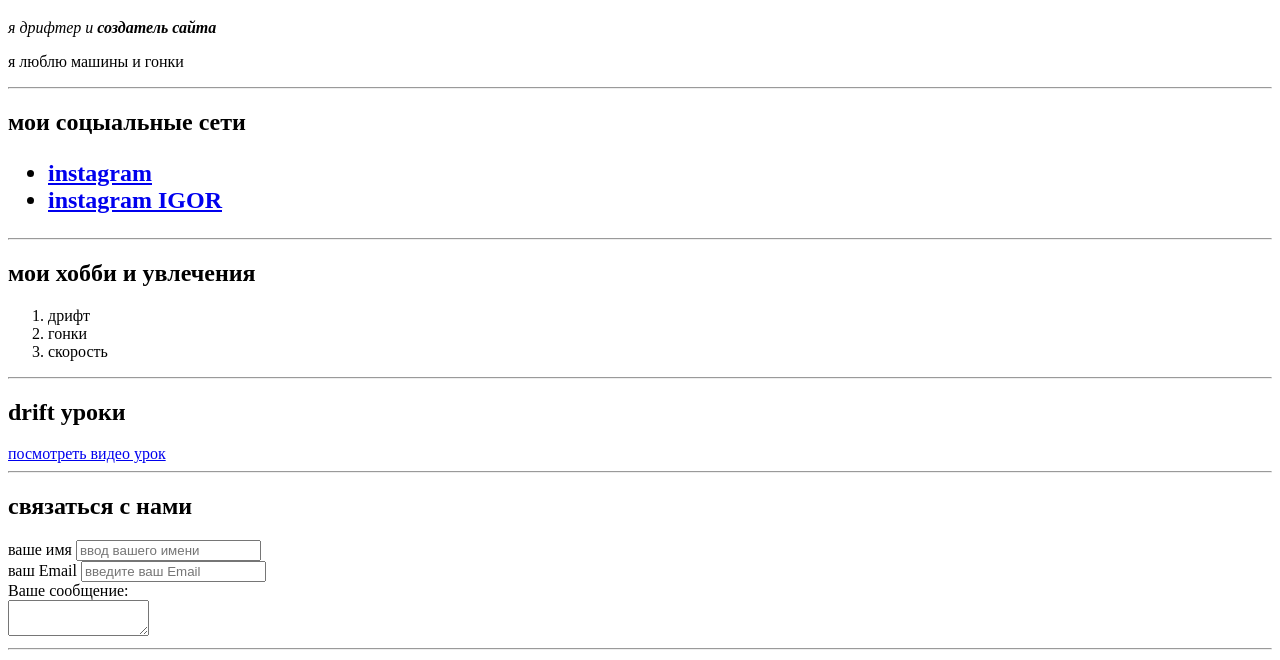
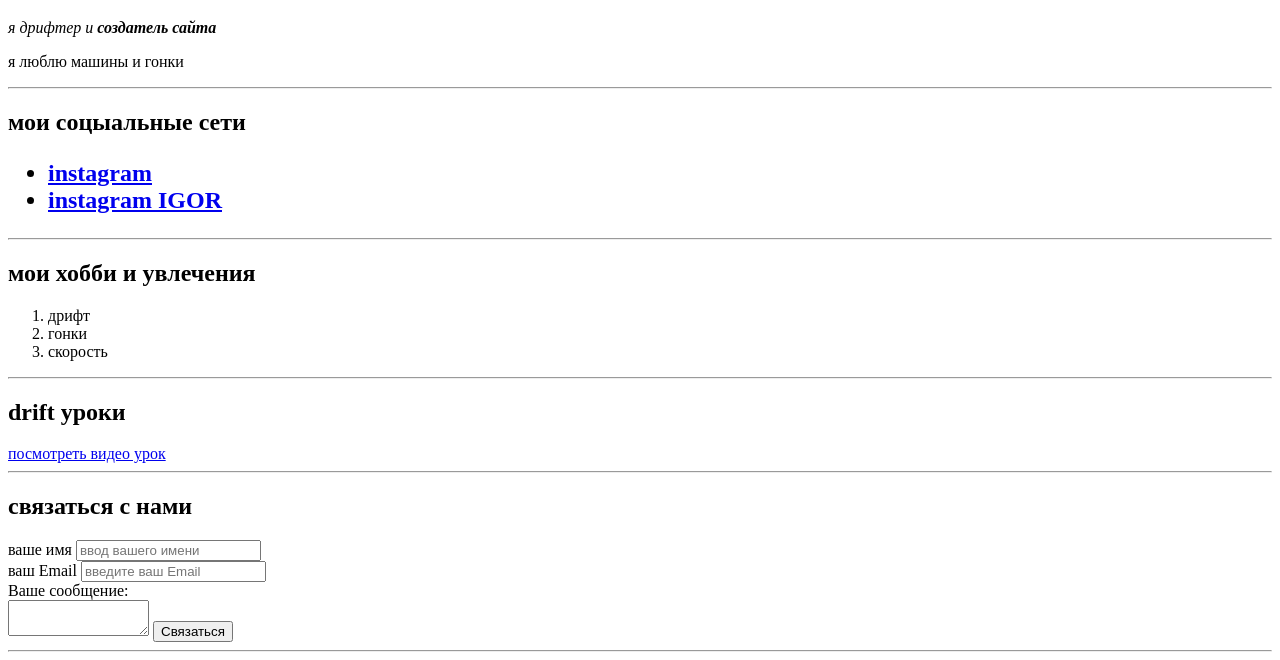
Before and after one commit to Igor2277-xxx/cv, a plain HTML site: page index.html in a window 1280 px wide. Shown: the part 598-1258 px from the top of the page. Drawn offline with Linux system fonts and the light colour scheme.

Commit message:
Add files via upload

```diff
--- a/index.html
+++ b/index.html
@@ -54,6 +54,7 @@
     <label for="text">Ваше сообщение:</label>
     <br>
     <textarea id="text" rows="2" cols="15"></textarea>
+    <input type="submit" value="Cвязаться">
     </form>
     <hr>
 </body>
```
